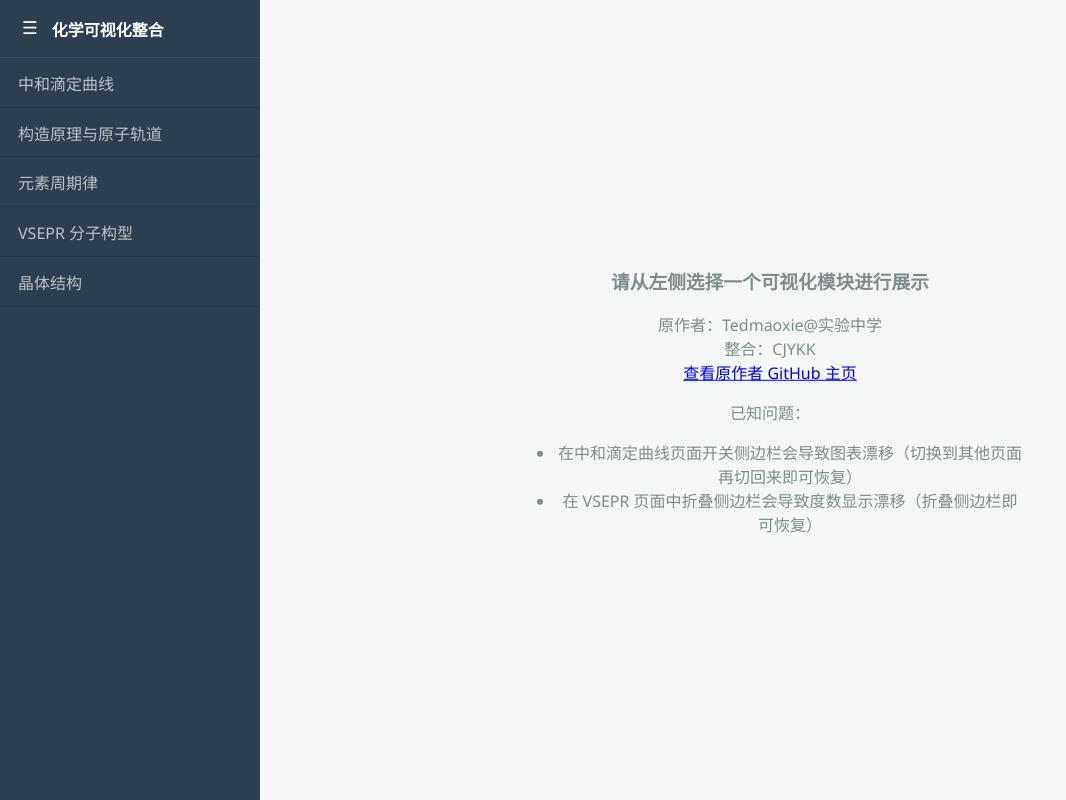
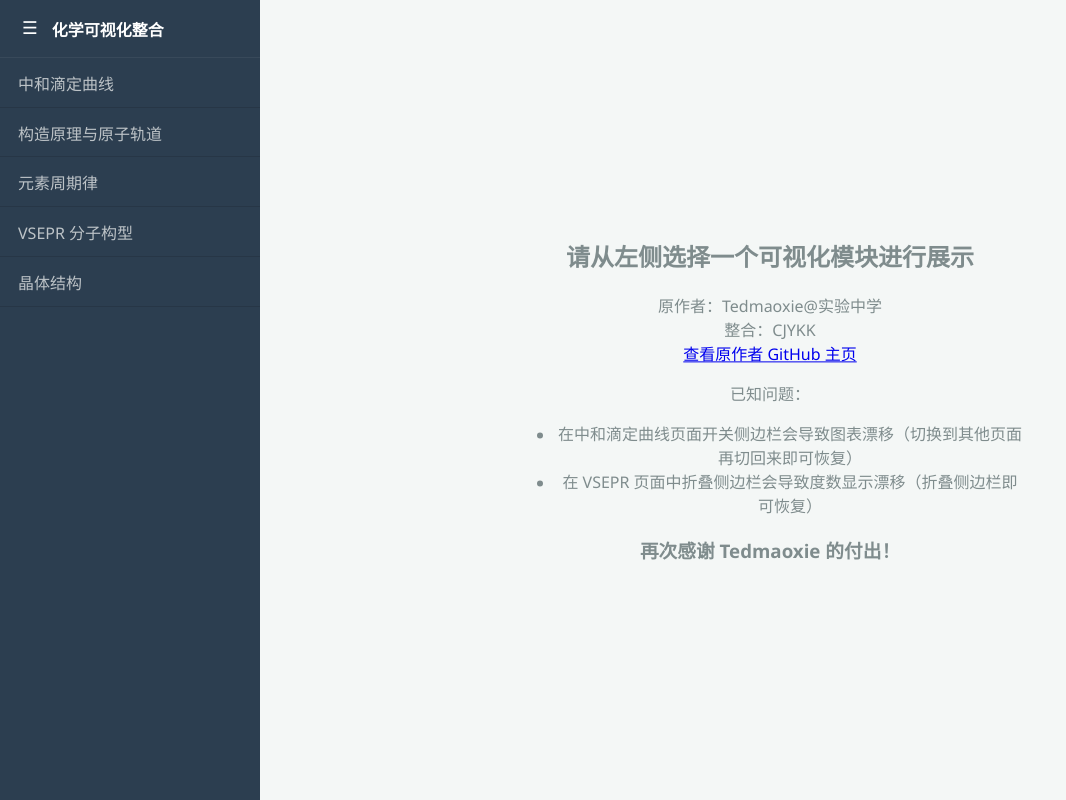
Before and after one commit to CJYKK/TedmaoxieMirrors, a plain HTML site: page index.html in a window 1280 px wide. Shown: the whole page, without its empty margins (0-1066 px from the left). Drawn offline with Linux system fonts and the light colour scheme.

Commit message:
fix: OMG I forgot to thank you!

```diff
--- a/index.html
+++ b/index.html
@@ -215,7 +215,7 @@
             <button id="hamburger" aria-controls="sidebar" aria-expanded="false" aria-label="打开侧边栏"
                 title="打开侧边栏">☰</button>
             <div id="welcome-msg" class="welcome">
-                <h3>请从左侧选择一个可视化模块进行展示</h3>
+                <h2>请从左侧选择一个可视化模块进行展示</h2>
                 <p>原作者：Tedmaoxie@实验中学<br>
                     整合：CJYKK<br>
                     <a href="https://github.com/Tedmaoxie">查看原作者 GitHub 主页</a>
@@ -228,6 +228,7 @@
                 </ul>
                 </p>
 
+                <h3>再次感谢 Tedmaoxie 的付出！</h3>
             </div>
             <iframe name="viewer" id="viewer"></iframe>
         </main>
```
